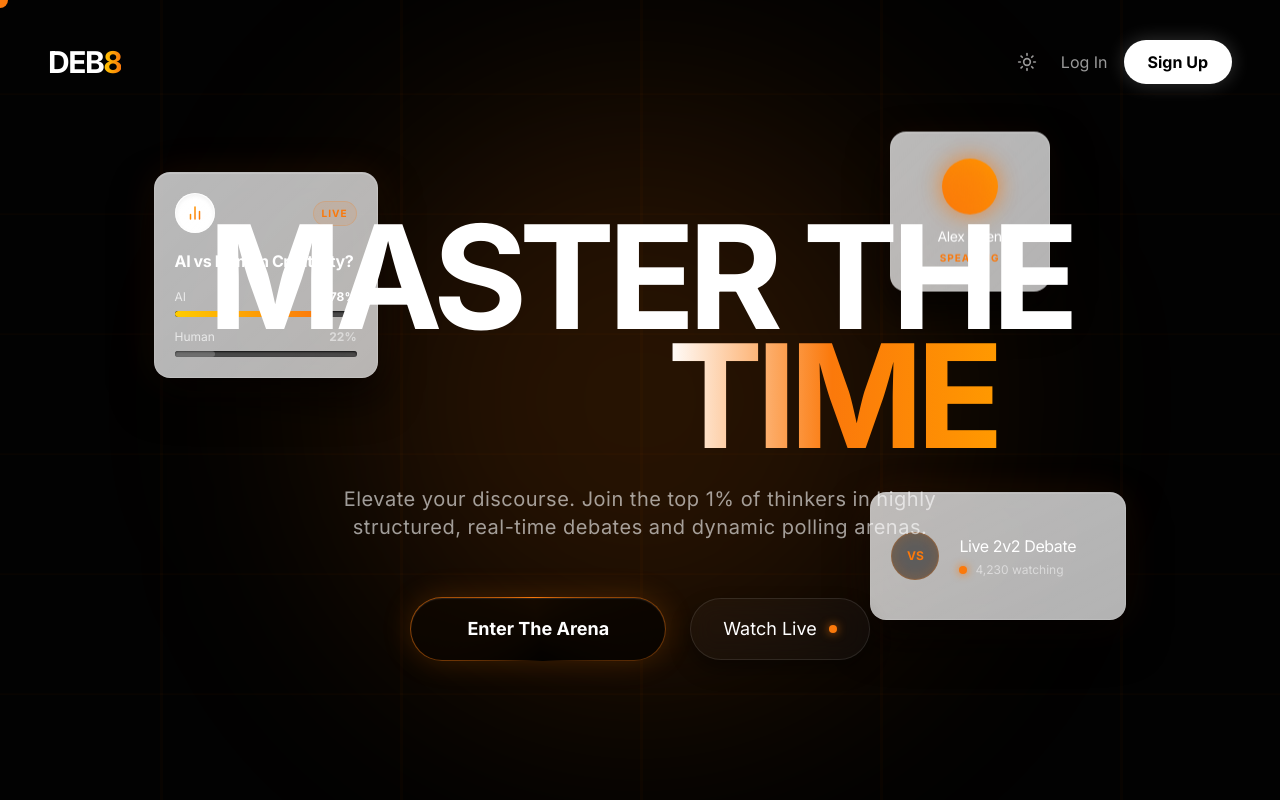
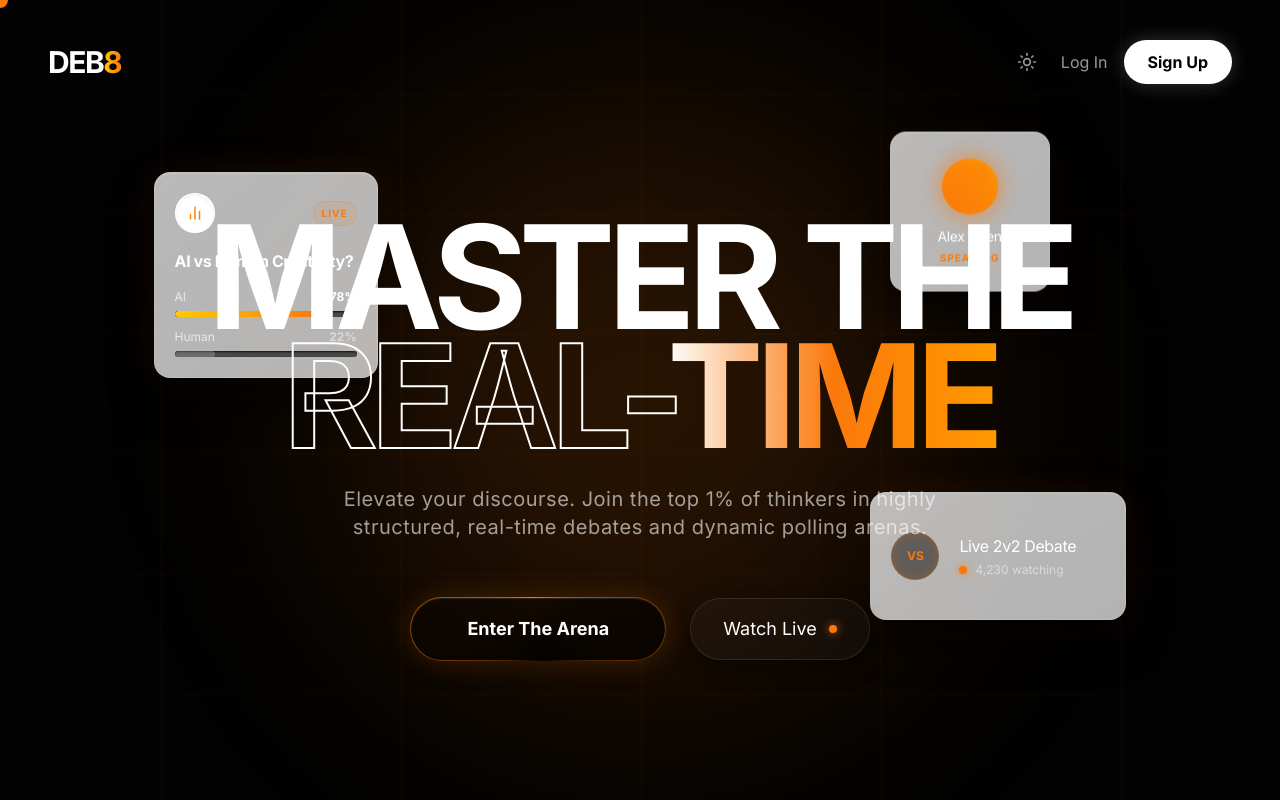
Before and after one commit to K007-K/DEB8, a React (Vite) app: page / in a window 1280 px wide. Shown: the top 800 px of the page. Built offline with nearby package versions, Linux system fonts and the light colour scheme.

Commit message:
fix(ui): fix custom cursor visibility on white background and restore transparent stroked text in hero

```diff
--- a/src/components/landing/HeroSection.jsx
+++ b/src/components/landing/HeroSection.jsx
@@ -155,7 +155,7 @@ export default function HeroSection() {
         <h1 className="text-[12vw] md:text-[9rem] leading-[0.8] font-black tracking-tighter mb-8 uppercase flex flex-col items-center select-none">
           <span ref={title1Ref} className="text-slate-900 dark:text-white block transition-colors" style={{ transformStyle: 'preserve-3d' }}>Master The</span>
           <span ref={title2Ref} className="block mt-1 text-slate-900 dark:text-white transition-colors" style={{ transformStyle: 'preserve-3d' }}>
-            <span className="text-transparent" style={{ WebkitTextStroke: '2px currentColor' }}>Real-</span>
+            <span className="text-stroke-dynamic">Real-</span>
             <span className="bg-gradient-to-r from-slate-900 via-primary to-[#FF9900] dark:from-white dark:via-primary dark:to-[#FF9900] bg-clip-text text-transparent">Time</span>
           </span>
         </h1>
--- a/src/components/layout/CustomCursor.jsx
+++ b/src/components/layout/CustomCursor.jsx
@@ -73,7 +73,7 @@ export default function CustomCursor() {
   return (
     <div
       ref={cursorRef}
-      className="fixed top-0 left-0 w-4 h-4 bg-primary rounded-full pointer-events-none z-[9999] hidden md:block mix-blend-screen"
+      className="fixed top-0 left-0 w-4 h-4 bg-primary rounded-full pointer-events-none z-[9999] hidden md:block"
       style={{ willChange: 'transform' }}
     />
   );
--- a/src/index.css
+++ b/src/index.css
@@ -6,6 +6,17 @@
   body {
     @apply bg-background text-text-primary font-sans antialiased selection:bg-primary/30 selection:text-white;
     overflow-x: hidden;
+  }
+}
+
+@layer utilities {
+  .text-stroke-dynamic {
+    -webkit-text-stroke: 2px #0f172a; /* slate-900 */
+    color: transparent;
+  }
+  .dark .text-stroke-dynamic {
+    -webkit-text-stroke: 2px #ffffff;
+    color: transparent;
   }
 }
 
```
